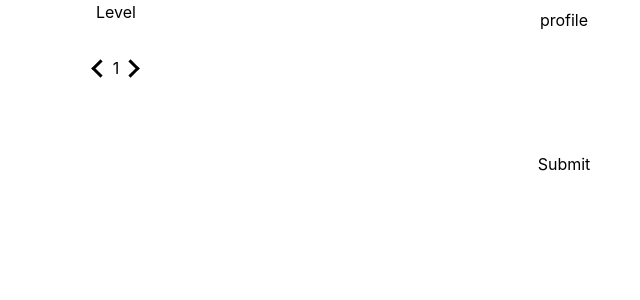
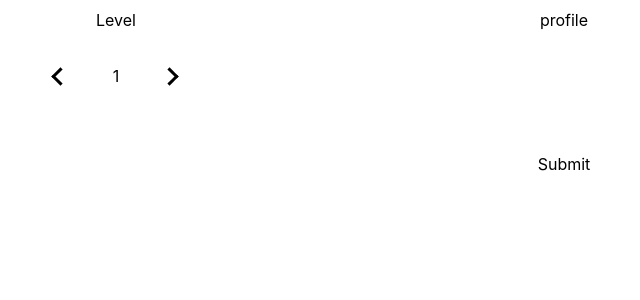
Before and after one commit to G-bot987/NextDnDCharacterManager, a Next.js app: page /components/buildcharactercomponents/cardcomponents/Profile in a window 1280 px wide. Shown: the top 300 px of the page, without its empty margins (76-716 px from the left). Built offline with nearby package versions, Linux system fonts and the light colour scheme.

Commit message:
styling for lv caro

```diff
--- a/pages/components/buildcharactercomponents/cardcomponents/Profile.tsx
+++ b/pages/components/buildcharactercomponents/cardcomponents/Profile.tsx
@@ -39,9 +39,9 @@ export default function Profile(Props: profileInterface) {
 
   return (
     <div className=" min-w-100 flex flex-row">
-      <div className=" min-w-[30%] flex flex-col items-center space-y-8">
+      <div className=" min-w-[30%] flex flex-col items-center space-y-8 pt-2 pb-2">
         <div className="">Level</div>
-        <div className=" flex flex-row ">
+        <div className=" flex flex-row justify-around min-w-[45%]">
           <div onClick={() => SetCardChange(changeCard - 1)}>
             <div className="w-6 h-6 bg-white border-solid border-black rounded-full">
               <div className={styles.arrowleft} />
```
